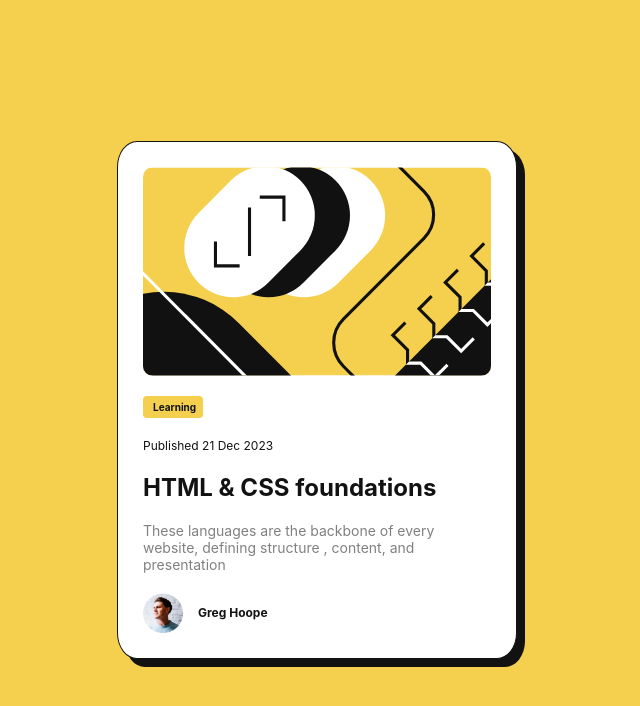
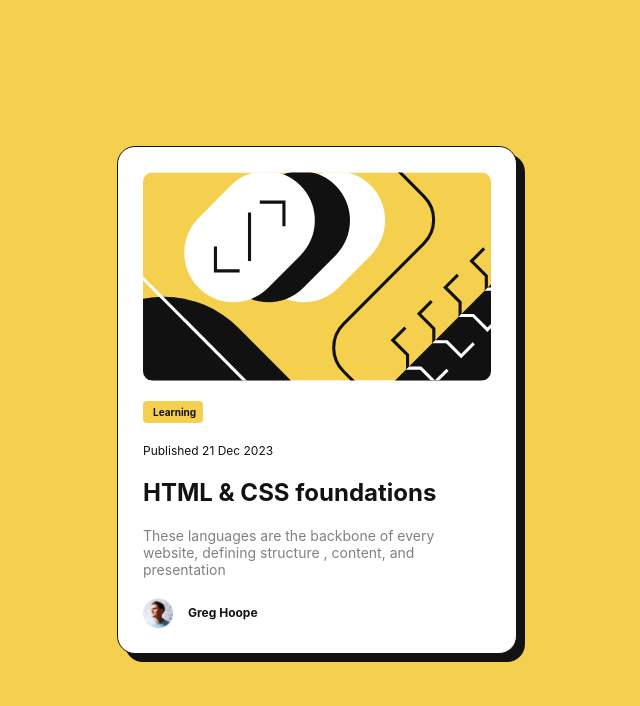
Before and after one commit to StrCode/Blog-Preview, a website: page index.html in a window 1280 px wide. Shown: the whole page, without its empty margins (323-963 px from the left). Drawn offline with nearby package versions, Linux system fonts and the light colour scheme; files that its build step writes are made by us from their sources.

Commit message:
changed animation speed and border radius

```diff
--- a/app/scss/components/card.scss
+++ b/app/scss/components/card.scss
@@ -6,9 +6,9 @@
   gap: 2rem;
   padding: 2.5rem 2.5rem;
   border: 1px solid var(--color-black);
-  border-radius: 5%;
+  border-radius: 1.8rem;
   box-shadow: var(--color-black) 0.8rem 0.8rem;
-  transition: all 150ms ease-in-out;
+  transition: all 200ms ease-out;
 
   img {
     border-radius: 1rem;
@@ -55,8 +55,8 @@
     font-weight: bold;
 
     img {
-      width: 4rem;
-      height: 4rem;
+      width: 3rem;
+      height: 3rem;
     }
   }
 }
--- a/index.html
+++ b/index.html
@@ -16,7 +16,7 @@
 
 <body>
   <main class="container">
-    <div class="card">
+    <section class="card">
 
       <img src=" ./assets/images/illustration-article.svg" alt="illustration-article">
       <div class="card__subtitle"> Learning </div>
@@ -33,7 +33,7 @@
         <img src="./assets/images/image-avatar.webp" alt="profile image">
         Greg Hoope
       </div>
-    </div>
+    </section>
   </main>
 </body>
 
```
